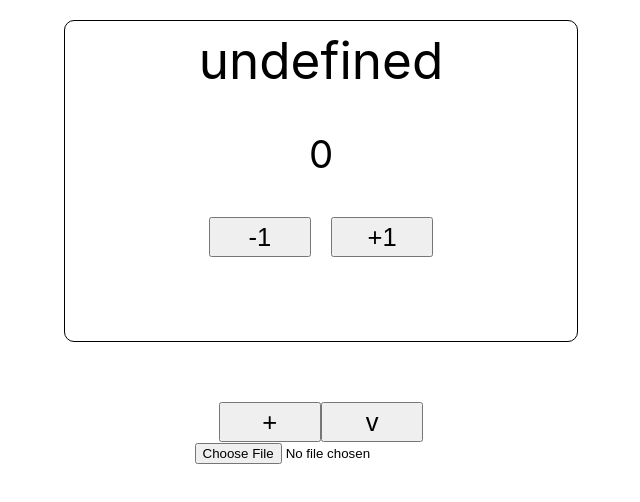
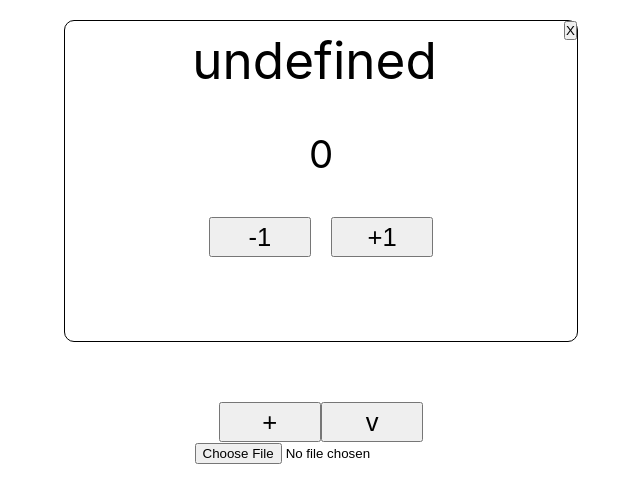
Before and after one commit to saviogodinho2002/placar-react, a React (Vite) app: page / in a window 1280 px wide. Shown: the top 502 px of the page, without its empty margins (319-959 px from the left). Built offline with nearby package versions, Linux system fonts and the light colour scheme.

Commit message:
delet-button

```diff
--- a/src/App.css
+++ b/src/App.css
@@ -18,6 +18,7 @@
   .placar-name{
     font-size: 4vw;
     margin-top: 1vh;
+    display: inline-block;
 
   }
   .placar-points{
@@ -33,3 +34,6 @@
   .add{
       margin-left: 20px;
   }
+  .delet-placar-button{
+   float: right;
+  }
--- a/src/App.tsx
+++ b/src/App.tsx
@@ -35,7 +35,7 @@ function App() {
       {
         listPlacares.map((placar) => {
           return (
-            <Placar key={placar.thisindex} placar={placar} />
+            <Placar key={ Math.floor(Math.random()*3) } placar={placar} />
           )
         })
       }
--- a/src/components/Placar.tsx
+++ b/src/components/Placar.tsx
@@ -53,10 +53,16 @@ export function Placar({ placar }: PlacarProps) {
         setPlacares([...listPlacares]);
 
     }
+    function deletPlacar(){
+        const index = listPlacares.indexOf(placar);
+        console.log(index);
+        listPlacares.splice(index,1);
+        setPlacares([...listPlacares]);
+    }
     return (
         <div className="placar-container">
             <p className="placar-name" onClick={changeName}> {placar.thisname} </p>
-
+            <button className="delet-placar-button"  onClick={deletPlacar}>X</button>
             <div className="placar-points-container">
                 <p className="placar-points">  {placar.thispoints} </p>
             </div>
```
